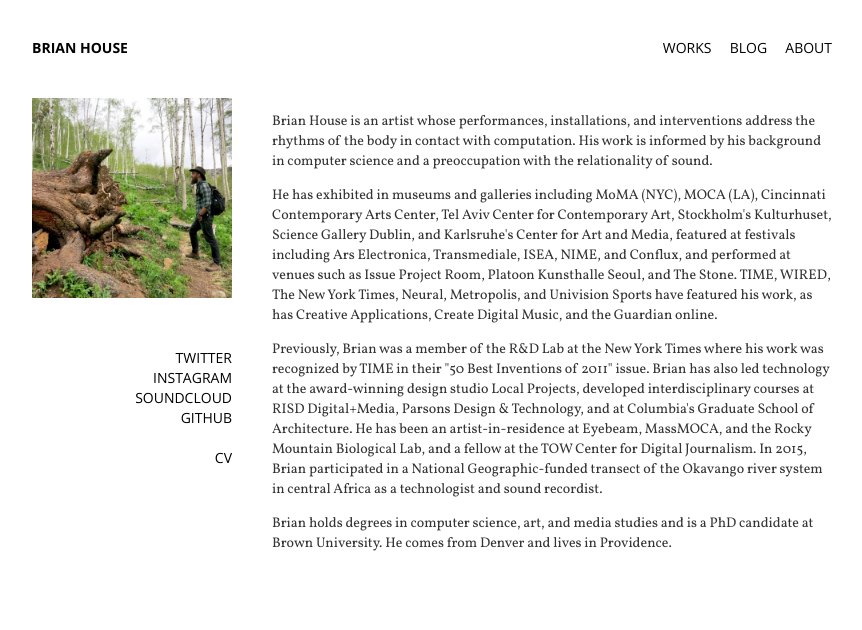
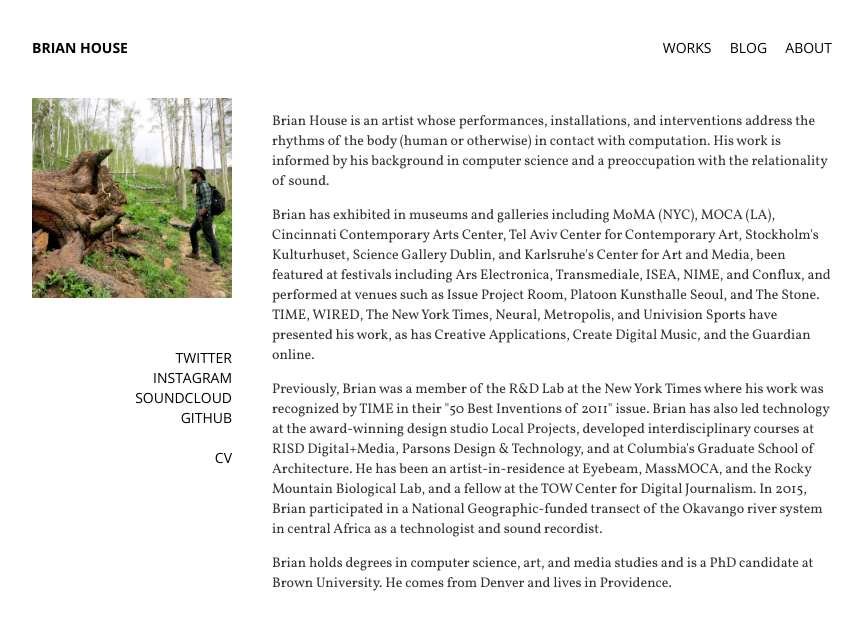
Before and after one commit to n1ckfg/portfolio, a plain HTML site: page www/about/index.html in a window 1280 px wide. Shown: the whole page, without its empty margins (208-1070 px from the left). Drawn offline with nearby package versions, Linux system fonts and the light colour scheme.

```diff
--- a/www/about/index.html
+++ b/www/about/index.html
@@ -7,7 +7,7 @@
     <meta name="viewport" content="width=device-width" />
     <meta name="author" content="Brian House" />
     <meta name="copyright" content="Brian House" />
-    <meta name="description" content="Brian House is an artist whose performances, installations, and interventions address the rhythms of the body in contact with computation. His work is inform..." />
+    <meta name="description" content="Brian House is an artist whose performances, installations, and interventions address the rhythms of the body (human or otherwise) in contact with computatio..." />
     <meta name="google-site-verification" content="A4sQWaqqAP0xPQeB5rwLlUoHnVxHP2EEOZgO_LofGm8" />
     <meta property="og:title" content="Brian House | About" />
     <meta property="og:type" content="website" />
@@ -52,8 +52,8 @@
 </div>
 
 <div class="about text">
-    <p>Brian House is an artist whose performances, installations, and interventions address the rhythms of the body in contact with computation. His work is informed by his background in computer science and a preoccupation with the relationality of sound.</p>
-<p>He has exhibited in museums and galleries including MoMA (NYC), MOCA (LA), Cincinnati Contemporary Arts Center, Tel Aviv Center for Contemporary Art, Stockholm's Kulturhuset, Science Gallery Dublin, and Karlsruhe's Center for Art and Media, featured at festivals including Ars Electronica, Transmediale, ISEA, NIME, and Conflux, and performed at venues such as Issue Project Room, Platoon Kunsthalle Seoul, and The Stone. TIME, WIRED, The New York Times, Neural, Metropolis, and Univision Sports have featured his work, as has Creative Applications, Create Digital Music, and the Guardian online.</p>
+    <p>Brian House is an artist whose performances, installations, and interventions address the rhythms of the body (human or otherwise) in contact with computation. His work is informed by his background in computer science and a preoccupation with the relationality of sound.</p>
+<p>Brian has exhibited in museums and galleries including MoMA (NYC), MOCA (LA), Cincinnati Contemporary Arts Center, Tel Aviv Center for Contemporary Art, Stockholm's Kulturhuset, Science Gallery Dublin, and Karlsruhe's Center for Art and Media, been featured at festivals including Ars Electronica, Transmediale, ISEA, NIME, and Conflux, and performed at venues such as Issue Project Room, Platoon Kunsthalle Seoul, and The Stone. TIME, WIRED, The New York Times, Neural, Metropolis, and Univision Sports have presented his work, as has Creative Applications, Create Digital Music, and the Guardian online.</p>
 <p>Previously, Brian was a member of the R&amp;D Lab at the New York Times where his work was recognized by TIME in their "50 Best Inventions of 2011" issue. Brian has also led technology at the award-winning design studio Local Projects, developed interdisciplinary courses at RISD Digital+Media, Parsons Design &amp; Technology, and at Columbia's Graduate School of Architecture. He has been an artist-in-residence at Eyebeam, MassMOCA, and the Rocky Mountain Biological Lab, and a fellow at the TOW Center for Digital Journalism. In 2015, Brian participated in a National Geographic-funded transect of the Okavango river system in central Africa as a technologist and sound recordist.</p>
 <p>Brian holds degrees in computer science, art, and media studies and is a PhD candidate at Brown University. He comes from Denver and lives in Providence.</p>
 </div>
```
Also changed, not shown: www/works/oh_dear_me/index.html (+1 -1 lines), 2 other files.
